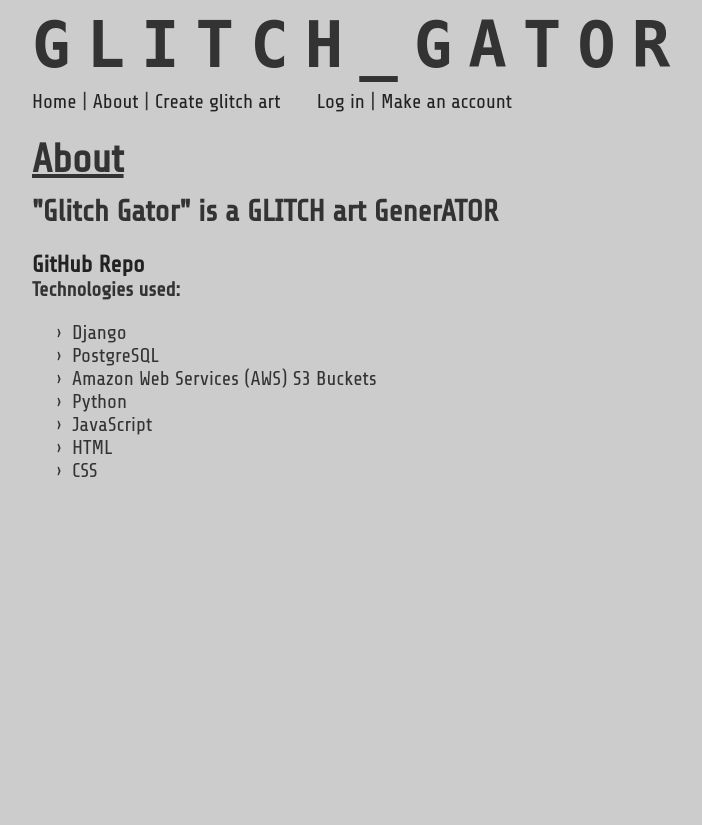
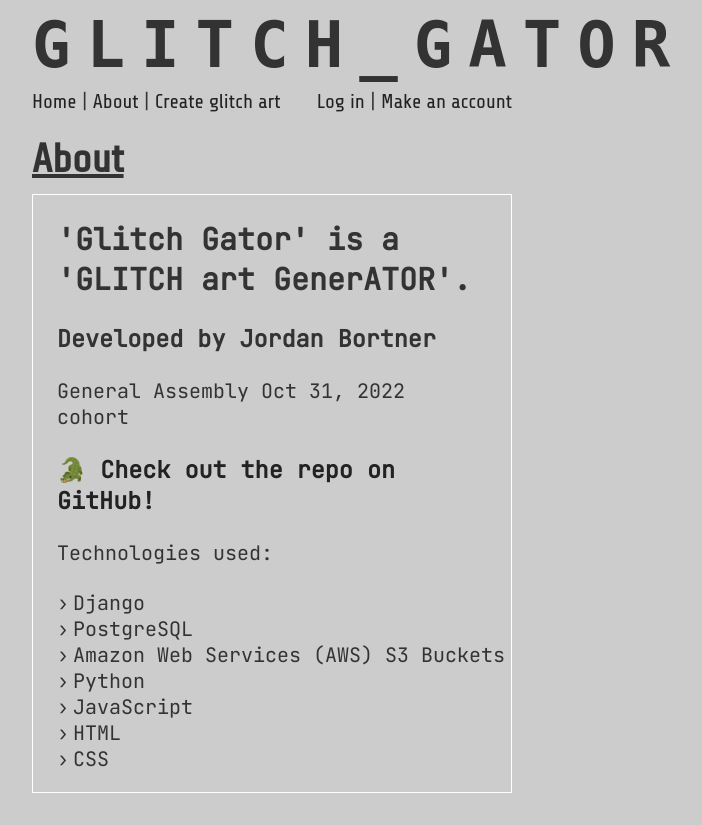
Before and after one commit to jordbort/capstone-glitch_generator, a Django app: page /about/ in a window 1280 px wide. Shown: the whole page, without its empty margins (368-1070 px from the left). Before the commit the page ends 477 px from the top, so only its background shows below. Run offline with Django 4.2, Linux system fonts and the light colour scheme; some web fonts are replaced.

Commit message:
Updating layout

```diff
--- a/main_app/templates/about.html
+++ b/main_app/templates/about.html
@@ -6,10 +6,15 @@
 <header>
     <h1>About</h1>
 </header>
-<h2>"Glitch Gator" is a GLITCH art GenerATOR</h2>
-<br />
-<h3><a href="https://github.com/jordbort/capstone-glitch_generator" target="_blank" rel="noopener noreferrer">GitHub Repo</a></h3>
-<h4>Technologies used:</h4>
+<div class="about">
+    <h2>'Glitch Gator' is a 'GLITCH art GenerATOR'.</h2>
+    <h3>Developed by Jordan Bortner</h3>
+    <p>General Assembly Oct 31, 2022 cohort</p>
+    <h3>
+        <a href="https://github.com/jordbort/capstone-glitch_generator" target="_blank"
+            rel="noopener noreferrer">&#128010; Check out the repo on GitHub!</a>
+    </h3>
+    <p>Technologies used:</p>
     <ul>
         <li>Django</li>
         <li>PostgreSQL</li>
@@ -20,4 +25,5 @@
         <li>HTML</li>
         <li>CSS</li>
     </ul>
+</div>
 {% endblock %}
--- a/main_app/templates/post_index.html
+++ b/main_app/templates/post_index.html
@@ -22,7 +22,7 @@
             <!-- {% endtimezone } -->
 
             <!-- <p>Posted on {{post.created_at}} (default: UTC)</p> -->
-            <p>Posted on {{post.created_at | date:'F d'}}</p>
+            <p class="posted-at-date">{{post.created_at | date:'F d'}}</p>
             <!-- <p>Posted on {{post.created_at | date:'Y-m-d H:i'}}</p> -->
             <!-- <p>Posted on {{post.created_at | date:'D d M Y'}}</p> -->
             <!-- <p>Posted on {{post.created_at | date:'F d, Y h:i'}}</p> -->
```
Lines whose indentation alone changed are shown as unchanged.
